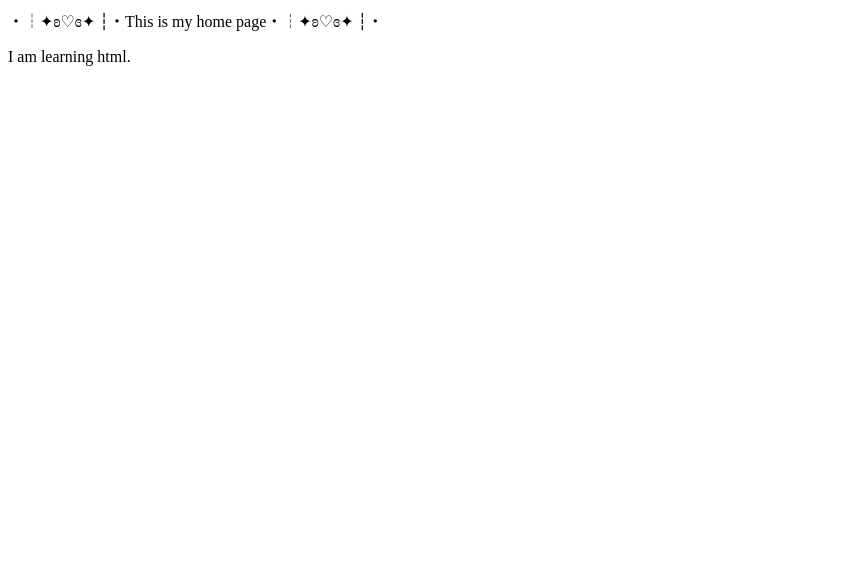
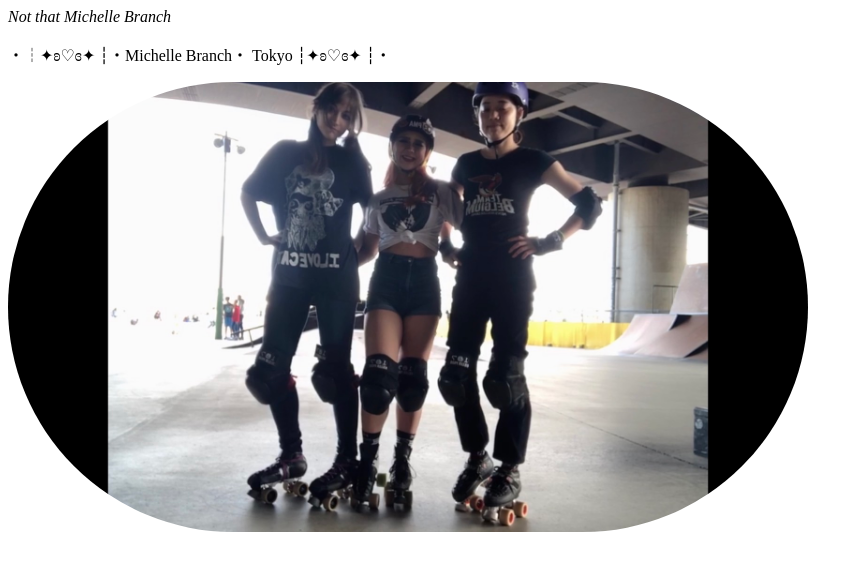
Before and after one commit to michellebranch/portfolio_site, a plain HTML site: page index.html in a window 1280 px wide. Shown: the whole page, without its empty margins (0-863 px from the left). Drawn offline with Linux system fonts and the light colour scheme.

Commit message:
index editing

```diff
--- a/index.html
+++ b/index.html
@@ -1,8 +1,18 @@
 <html>
-<head> </head>
+    <style>
+  img{
+    width: 800px;
+    border-radius: 400px;
+    float: center;
+
+  }
+
+
+    </style>
+<head> <i>Not that Michelle Branch </i></head>
 <body>
-    <p> ・┆✦ʚ♡ɞ✦ ┆・This is my home page・┆✦ʚ♡ɞ✦ ┆・ </p>
-    <p>I am learning html.
+    <p> ・┆✦ʚ♡ɞ✦ ┆・Michelle Branch・ Tokyo ┆✦ʚ♡ɞ✦ ┆・ </p>
+    <img src="IMG_2600.JPG" alt="fashion selfie">
     <p>
 
     </p>
```
